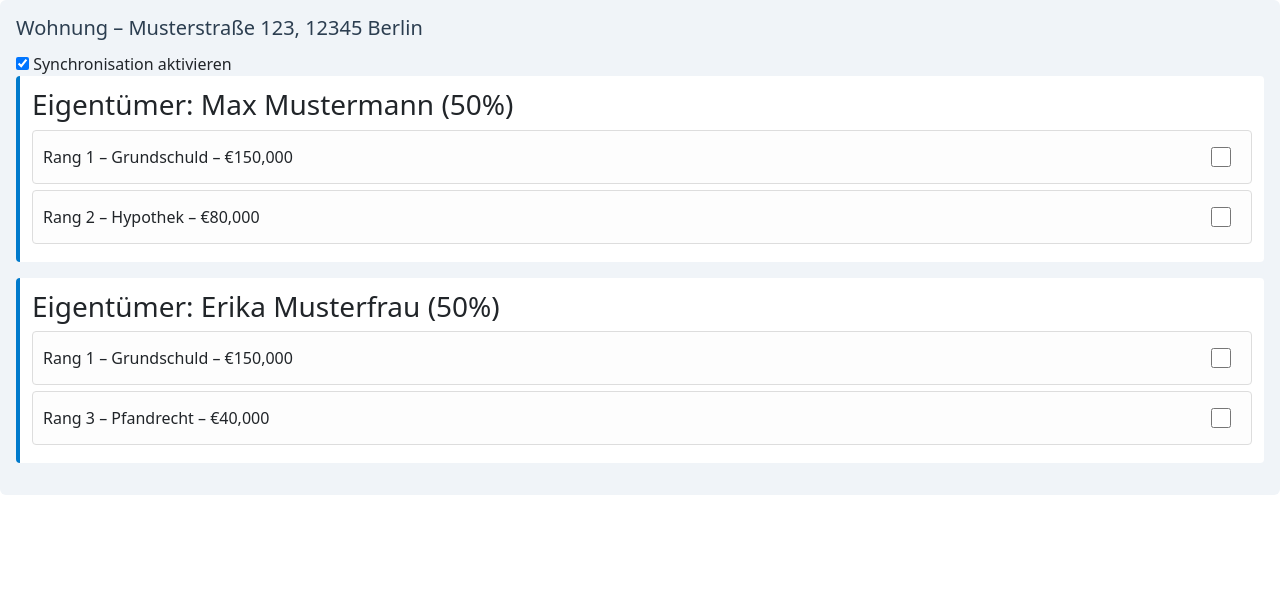
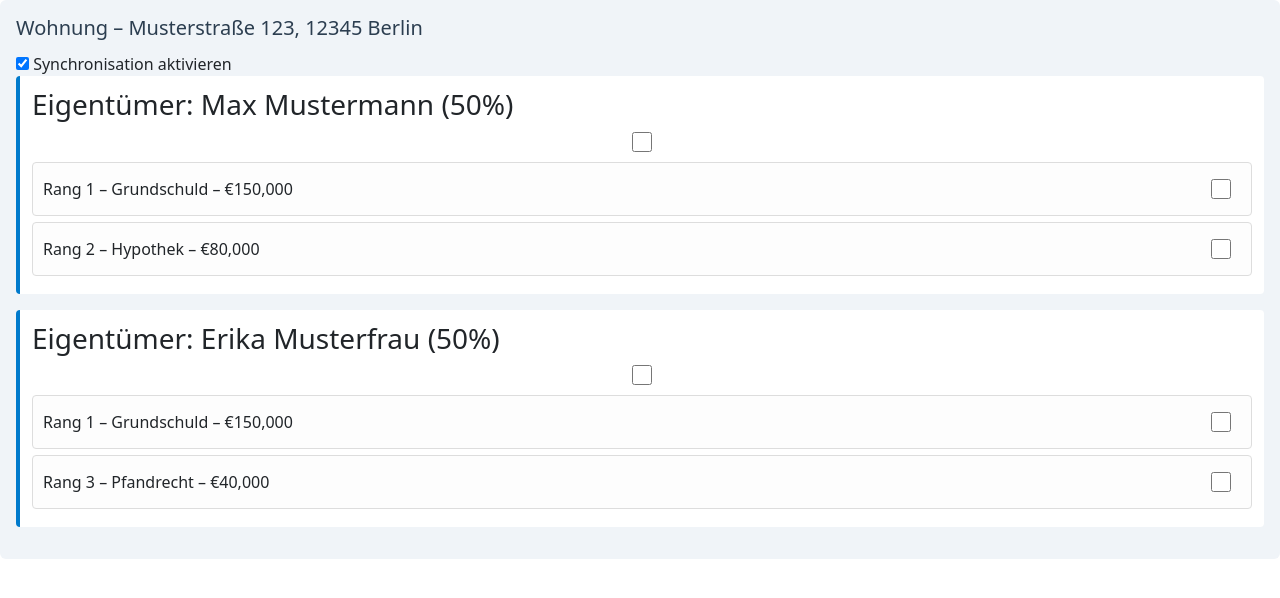
Before and after one commit to DYO1407/Angular_Training-, an Angular app: page / in a window 1280 px wide. Shown: the top 598 px of the page. Built offline with nearby package versions, Linux system fonts and the light colour scheme.

Commit message:
selectall checkbox

```diff
--- a/src/app/mortgage/mortgage.component.ts
+++ b/src/app/mortgage/mortgage.component.ts
@@ -18,15 +18,8 @@ export class MortgageComponent implements OnInit {
 
 
   ngOnInit() {
-    this.localValue = this.mortgage.isSelectedForImport;
   }
 
-  // onCheckboxChanged(checked: boolean) {
-  //   this.localValue = checked;
-  //   if (this.syncEnabled) {
-  //     this.mortgage.isSelectedForImport = checked;
-  //   }
-  // }
 
 
  public onSelectedForImport(newValue: boolean) {
--- a/src/app/share/share.component.html
+++ b/src/app/share/share.component.html
@@ -1,5 +1,10 @@
 <div class="share">
   <h3>Eigentümer: {{ share.ownerName }} ({{ share.sharePercentage }}%)</h3>
+
+  <app-check-box
+  [(ngModel)]="selectAll"
+  (valueChanged)="toggleAll($event)">
+</app-check-box>
 
   <app-mortgage
     *ngFor="let mortgage of share.mortgages"
--- a/src/app/share/share.component.ts
+++ b/src/app/share/share.component.ts
@@ -9,4 +9,20 @@ import { PropertyShare } from '../Models/property-share.model';
 export class ShareComponent {
   @Input() share!: PropertyShare;
   @Input() syncEnabled: boolean = true;
+
+  selectAll: boolean = false;
+
+
+
+
+  toggleAll(checked: boolean): void {
+    this.selectAll = checked;
+    this.share.mortgages.forEach(m => {
+      if (this.syncEnabled) {
+        m.isSelectedForImport = checked;
+      }
+
+    });
+  }
+
 }
```
